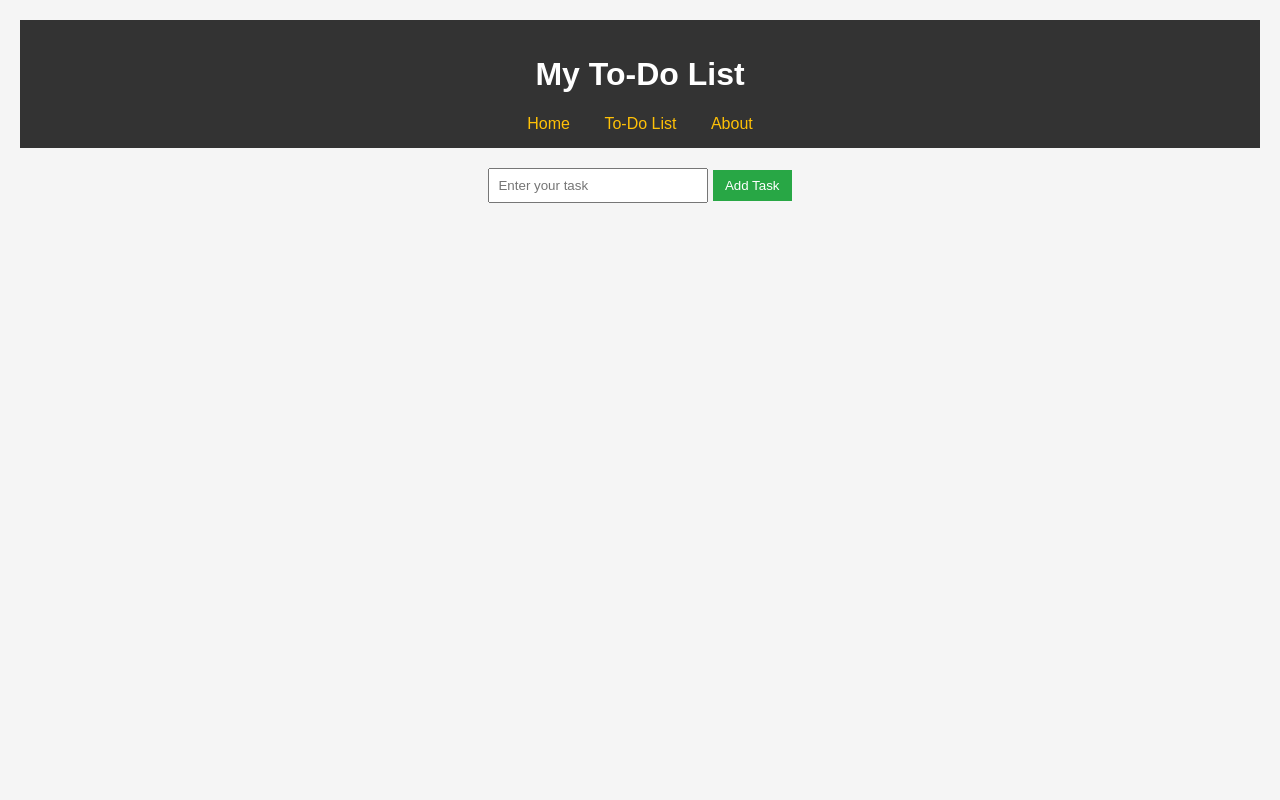
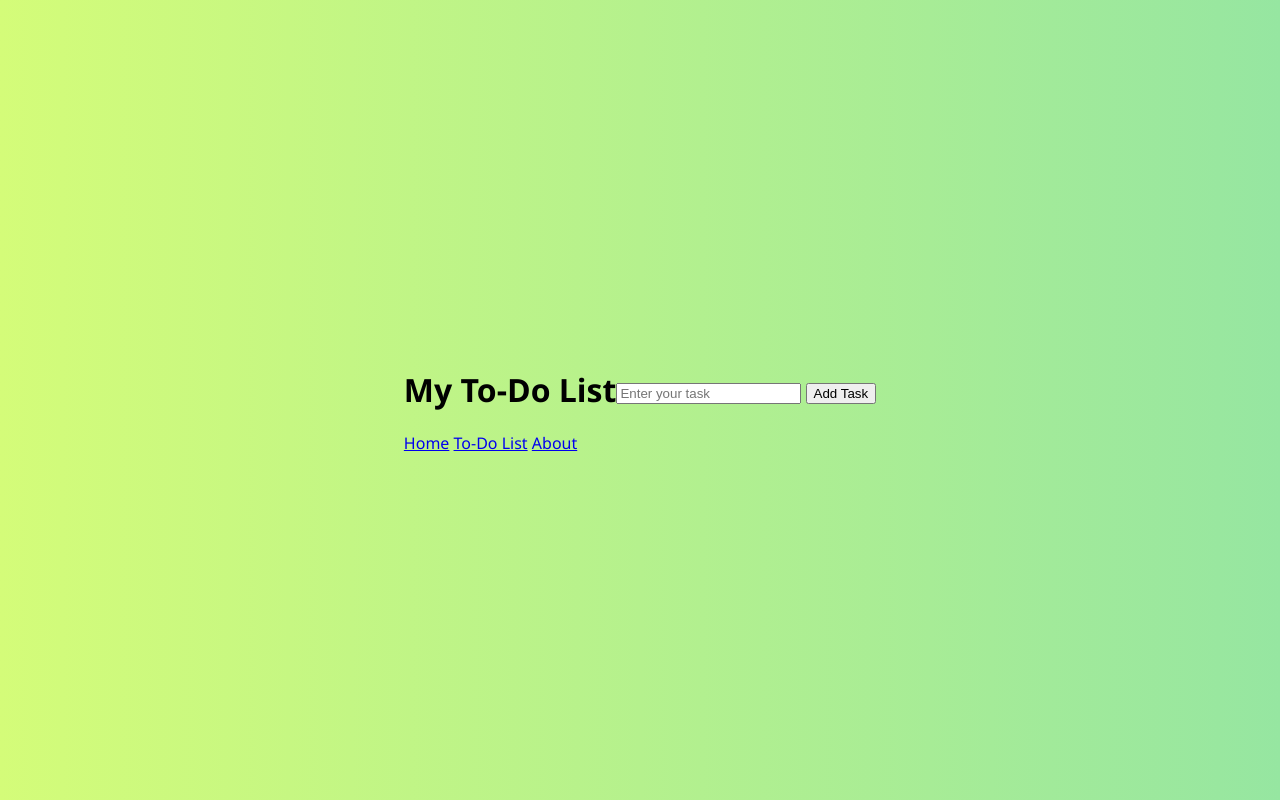
Before and after one commit to AbsulManan/productivity-hub, a plain HTML site: page to-do.html in a window 1280 px wide. Drawn offline with Linux system fonts and the light colour scheme.

Commit message:
Update style.css

```diff
--- a/style.css
+++ b/style.css
@@ -1,49 +1,41 @@
 body {
-    font-family: Arial, sans-serif;
   margin: 0;
-    padding: 20px;
-    background: #f5f5f5;
+  padding: 0;
+  font-family: 'Segoe UI', Tahoma, Geneva, Verdana, sans-serif;
+  background: linear-gradient(to right, #d4fc79, #96e6a1); /* light green gradient */
+  height: 100vh;
+  display: flex;
+  justify-content: center;
+  align-items: center;
 }
 
-  header {
-    background-color: #333;
-    color: white;
-    padding: 15px;
+.hero-section {
   text-align: center;
 }
 
-  nav a {
-    margin: 0 15px;
-    color: #ffc107;
-    text-decoration: none;
+.hero-section h1 {
+  font-size: 48px;
+  color: #333;
+  margin-bottom: 10px;
 }
 
-  main {
-    margin-top: 20px;
-    text-align: center;
+.hero-section p {
+  font-size: 20px;
+  color: #555;
+  margin-bottom: 20px;
 }
 
-  input {
-    padding: 8px;
-    width: 200px;
+.btn {
+  display: inline-block;
+  padding: 10px 25px;
+  background-color: #4CAF50;
+  color: white;
+  text-decoration: none;
+  font-size: 18px;
+  border-radius: 8px;
+  transition: background-color 0.3s ease;
 }
 
-  button {
-    padding: 8px 12px;
-    background-color: #28a745;
-    color: white;
-    border: none;
-    cursor: pointer;
+.btn:hover {
+  background-color: #45a049;
 }
-
-  ul {
-    list-style-type: none;
-    padding: 0;
-  }
-
-  li {
-    margin-top: 10px;
-    background-color: white;
-    padding: 8px;
-    border: 1px solid #ccc;
-  }
```
Lines whose indentation alone changed are shown as unchanged.
